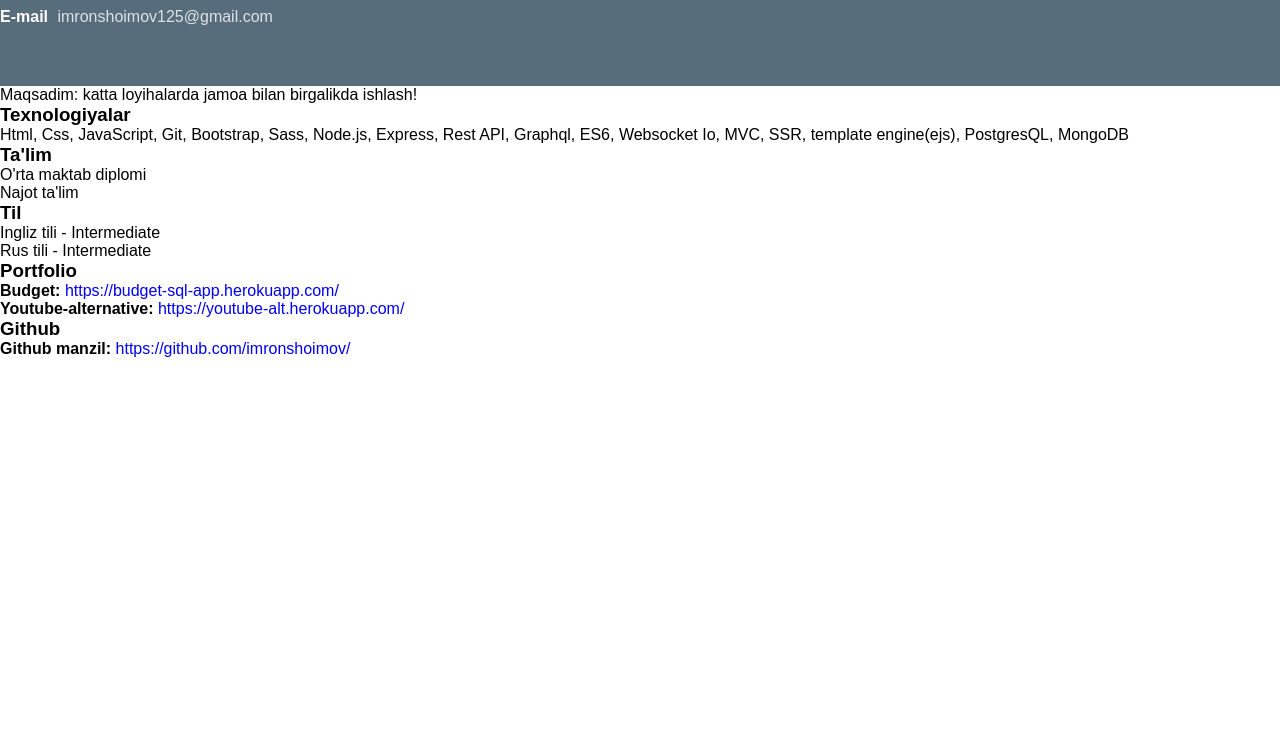
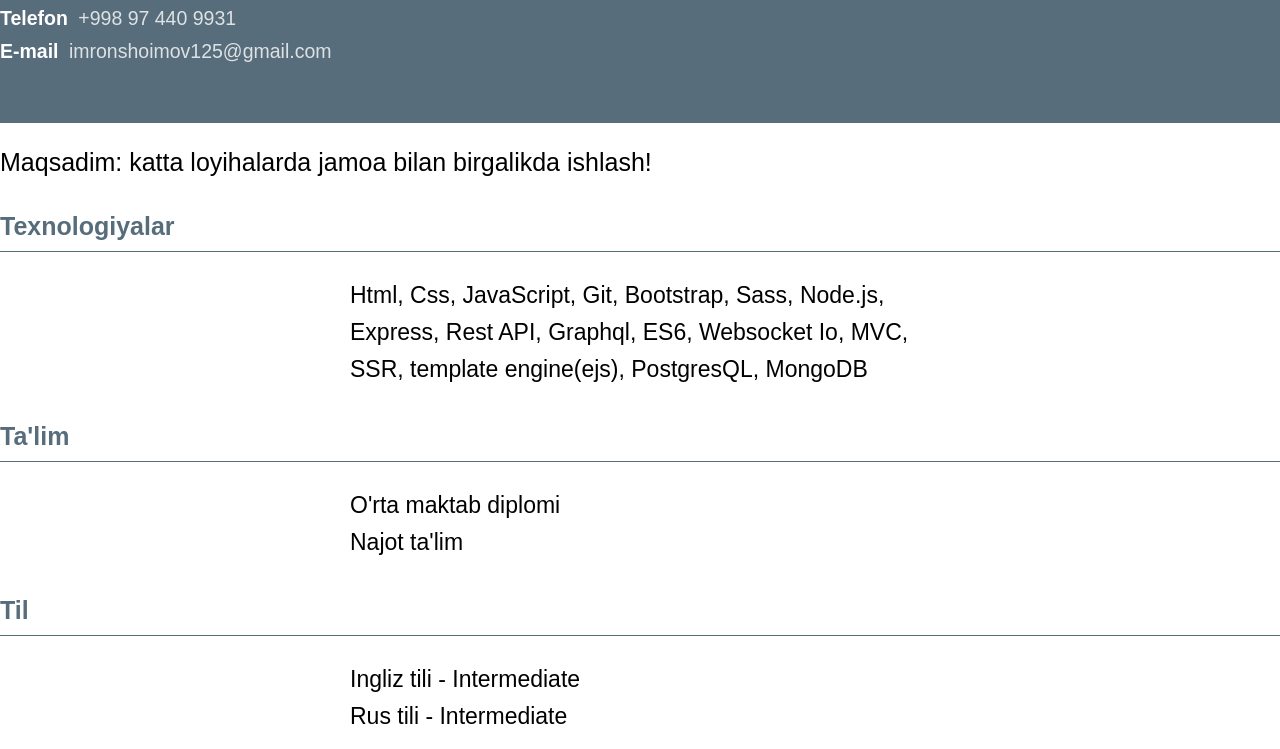
Before and after one commit to imronshoimov/Resume-file-to-pdf, a website: page src/views/index.html in a window 1280 px wide. Shown: the part 228-977 px from the top of the page. Before the commit the page ends 800 px from the top, so only its background shows below. Drawn offline with Linux system fonts and the light colour scheme.

Commit message:
finish design

```diff
--- a/src/public/css/style.css
+++ b/src/public/css/style.css
@@ -35,7 +35,8 @@
 }
 
 .header .container h1 {
-    font-size: 50px;
+    font-size: 70px;
+    font-weight: normal;
 }
 
 .header .container h2 {
@@ -48,9 +49,43 @@
 
 .header .container p {
     margin: 10px 0;
+    font-size: 19.5px;
 }
 
 .header .container p span, .header .container p a {
     color: rgba(255, 255, 255, 0.8);
     margin-left: 5px;
 }
+
+.target {
+    padding: 25px 0;
+    font-size: 25px;
+}
+
+.main .container li p, .main .container li ul {
+    line-height: 1.6;
+}
+
+.main .container h3 {
+    color: var(--main-color);
+    font-size: 25px;
+    align-self: flex-start;
+    border-bottom: 1px solid var(--main-color);
+    width: 100%;
+    padding: 10px 0;
+}
+
+.centering {
+    width: 600px;
+    padding-right: 40px;
+    margin: 0 auto;
+    padding: 25px 0;
+}
+
+.centering p, .centering li {
+    font-size: 23px;
+}
+
+.centering a {
+    color: rgba(0, 0, 0, 0.6)
+}
--- a/src/views/index.html
+++ b/src/views/index.html
@@ -23,45 +23,55 @@
             </p>
         </div>
     </header>
-    <section>
+    <main class="main">
         <div class="container">
-            <p>Maqsadim: katta loyihalarda jamoa bilan birgalikda ishlash!</p>
+            <p class="target">Maqsadim: katta loyihalarda jamoa bilan birgalikda ishlash!</p>
             <ul>
                 <li>
                     <h3>Texnologiyalar</h3>
+                    <div class="centering">
                         <p>
                             Html, Css, JavaScript, Git, Bootstrap, Sass, Node.js, Express, Rest API, Graphql, ES6, Websocket Io, MVC, SSR, template engine(ejs), PostgresQL, MongoDB
                         </p>
+                    </div>
                 </li>
                 <li>
                     <h3>Ta'lim</h3>
+                    <div class="centering">
                         <p>O'rta maktab diplomi</p>
                         <p>
                             Najot ta'lim
                         </p>
+                    </div>
                 </li>
                 <li>
                     <h3>Til</h3>
-                    <ul>
+                    <ul class="centering">
                         <li>Ingliz tili - Intermediate</li>
                         <li>Rus tili - Intermediate</li>
                     </ul>
                 </li>
                 <li>
                     <h3>Portfolio</h3>
+                    <div class="centering">
                         <p>
                             <strong>Budget:</strong> <a target="__blank" href="https://budget-sql-app.herokuapp.com/">https://budget-sql-app.herokuapp.com/</a>
                         </p>
                         <p>
                             <strong>Youtube-alternative:</strong> <a target="__blank" href="https://youtube-alt.herokuapp.com/">https://youtube-alt.herokuapp.com/</a>
                         </p>
+                    </div>
                 </li>
                 <li>
                     <h3>Github</h3>
+                    <div class="centering">
+                        <p>
                             <strong>Github manzil:</strong> <a target="__blank" href="https://github.com/imronshoimov">https://github.com/imronshoimov/</a>
+                        </p>
+                    </div>
                 </li>
             </ul>
         </div>
-    </section>
+    </main>
 </body>
 </html>
```
Lines whose indentation alone changed are shown as unchanged.
